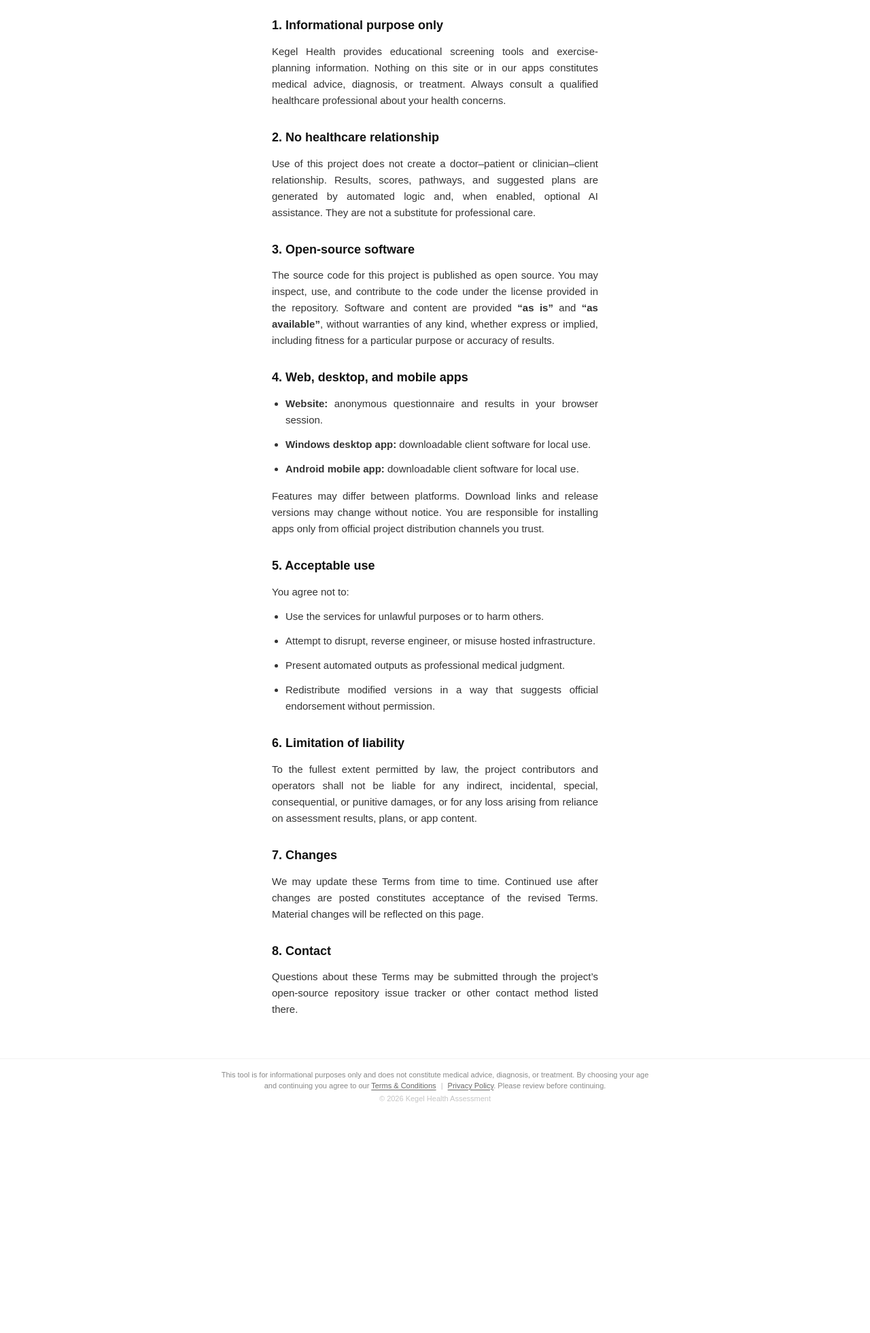
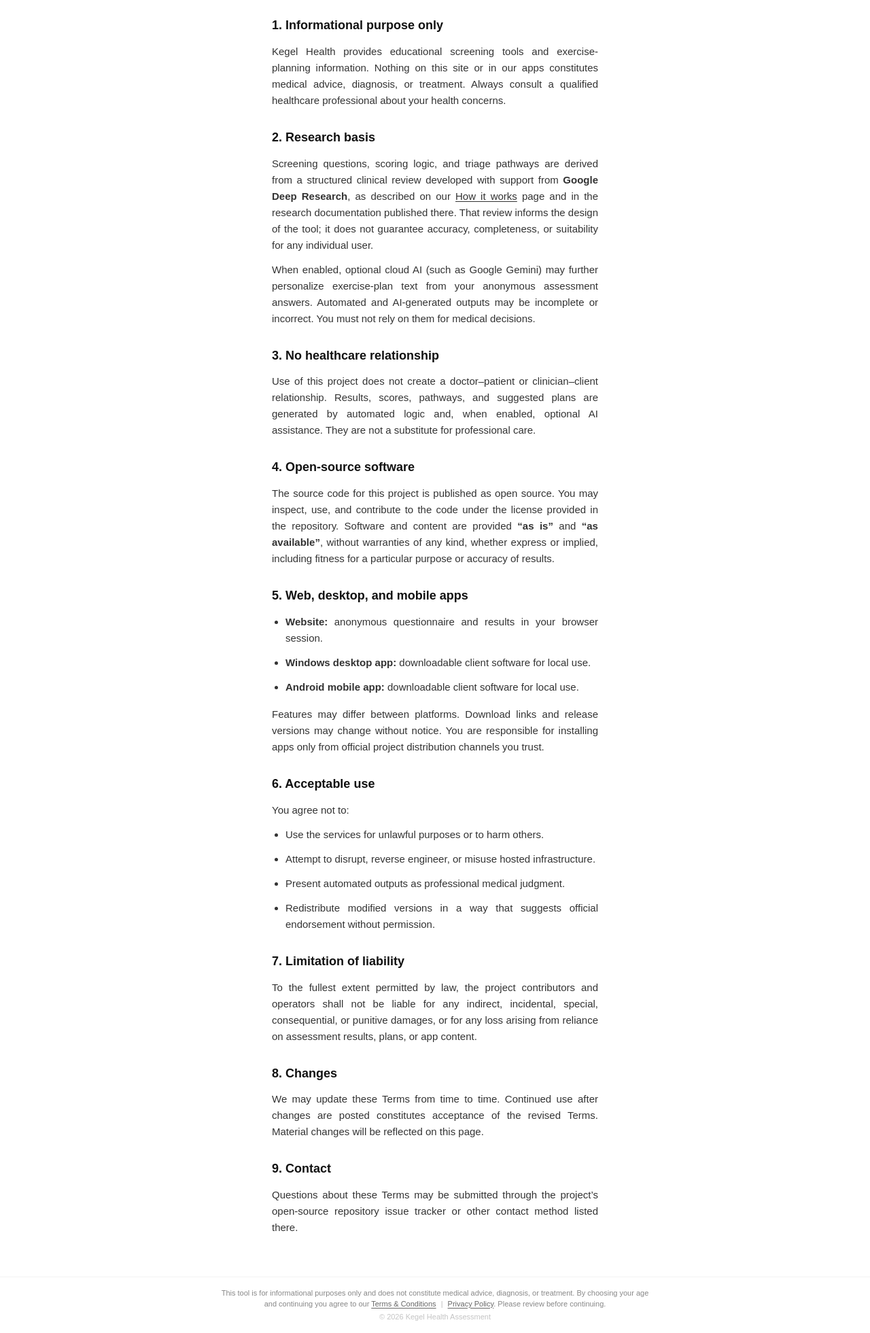
Before and after one commit to dhananjayaDev/Kegel-app, a Flask app: page /terms in a window 1280 px wide. Shown: the part 374-2335 px from the top of the page at 68% size. Before the commit the page ends 1996 px from the top, so only its background shows below. Run offline with Flask 2, Linux system fonts and the light colour scheme; some libraries are stand-ins or nearby versions.

Commit message:
update research methodology

```diff
--- a/application/static/css/main.css
+++ b/application/static/css/main.css
@@ -421,6 +421,19 @@ a {
   grid-template-columns: subgrid;
 }
 
+.page-section--research > .research-provenance {
+  grid-column: 2;
+  width: 100%;
+  min-width: 0;
+  margin: 0;
+}
+
+.research-provenance p,
+.research-provenance li {
+  text-align: justify;
+  text-justify: inter-word;
+}
+
 .research-doc > :not(.research-table-wrap) {
   grid-column: 2;
   width: 100%;
@@ -482,6 +495,12 @@ a {
 .legal-doc li {
   text-align: justify;
   text-justify: inter-word;
+}
+
+.legal-doc a {
+  color: inherit;
+  text-decoration: underline;
+  text-underline-offset: 2px;
 }
 
 .research-doc__title {
@@ -1399,6 +1418,11 @@ a {
     min-width: 0;
   }
 
+  .page-section--research > .research-provenance {
+    grid-column: auto;
+    width: 100%;
+  }
+
   .hero {
     padding: 1.5rem 0 2.5rem;
   }
--- a/application/templates/base.html
+++ b/application/templates/base.html
@@ -6,7 +6,7 @@
   <title>{% block title %}Kegel Health{% endblock %}</title>
   <link rel="icon" href="{{ url_for('static', filename='icons/kegel.png') }}" type="image/png">
   <link rel="apple-touch-icon" href="{{ url_for('static', filename='icons/kegel.png') }}">
-  <link rel="stylesheet" href="{{ url_for('static', filename='css/main.css') }}?v=53">
+  <link rel="stylesheet" href="{{ url_for('static', filename='css/main.css') }}?v=55">
   {% block head %}{% endblock %}
 </head>
 <body class="{% block body_class %}{% endblock %}">
--- a/application/templates/terms.html
+++ b/application/templates/terms.html
@@ -23,14 +23,29 @@
       Always consult a qualified healthcare professional about your health concerns.
     </p>
 
-    <h2>2. No healthcare relationship</h2>
+    <h2>2. Research basis</h2>
+    <p>
+      Screening questions, scoring logic, and triage pathways are derived from a structured
+      clinical review developed with support from <strong>Google Deep Research</strong>, as
+      described on our
+      <a href="{{ url_for('main.about') }}">How it works</a> page and in the research
+      documentation published there. That review informs the design of the tool; it does not
+      guarantee accuracy, completeness, or suitability for any individual user.
+    </p>
+    <p>
+      When enabled, optional cloud AI (such as Google Gemini) may further personalize
+      exercise-plan text from your anonymous assessment answers. Automated and AI-generated
+      outputs may be incomplete or incorrect. You must not rely on them for medical decisions.
+    </p>
+
+    <h2>3. No healthcare relationship</h2>
     <p>
       Use of this project does not create a doctor–patient or clinician–client relationship.
       Results, scores, pathways, and suggested plans are generated by automated logic and,
       when enabled, optional AI assistance. They are not a substitute for professional care.
     </p>
 
-    <h2>3. Open-source software</h2>
+    <h2>4. Open-source software</h2>
     <p>
       The source code for this project is published as open source. You may inspect, use, and
       contribute to the code under the license provided in the repository. Software and
@@ -39,7 +54,7 @@
       particular purpose or accuracy of results.
     </p>
 
-    <h2>4. Web, desktop, and mobile apps</h2>
+    <h2>5. Web, desktop, and mobile apps</h2>
     <ul>
       <li><strong>Website:</strong> anonymous questionnaire and results in your browser session.</li>
       <li><strong>Windows desktop app:</strong> downloadable client software for local use.</li>
@@ -51,7 +66,7 @@
       distribution channels you trust.
     </p>
 
-    <h2>5. Acceptable use</h2>
+    <h2>6. Acceptable use</h2>
     <p>You agree not to:</p>
     <ul>
       <li>Use the services for unlawful purposes or to harm others.</li>
@@ -60,20 +75,20 @@
       <li>Redistribute modified versions in a way that suggests official endorsement without permission.</li>
     </ul>
 
-    <h2>6. Limitation of liability</h2>
+    <h2>7. Limitation of liability</h2>
     <p>
       To the fullest extent permitted by law, the project contributors and operators shall not
       be liable for any indirect, incidental, special, consequential, or punitive damages,
       or for any loss arising from reliance on assessment results, plans, or app content.
     </p>
 
-    <h2>7. Changes</h2>
+    <h2>8. Changes</h2>
     <p>
       We may update these Terms from time to time. Continued use after changes are posted
       constitutes acceptance of the revised Terms. Material changes will be reflected on this page.
     </p>
 
-    <h2>8. Contact</h2>
+    <h2>9. Contact</h2>
     <p>
       Questions about these Terms may be submitted through the project’s open-source repository
       issue tracker or other contact method listed there.
```
Also changed, not shown: application/templates/about.html (+17 -0 lines).
